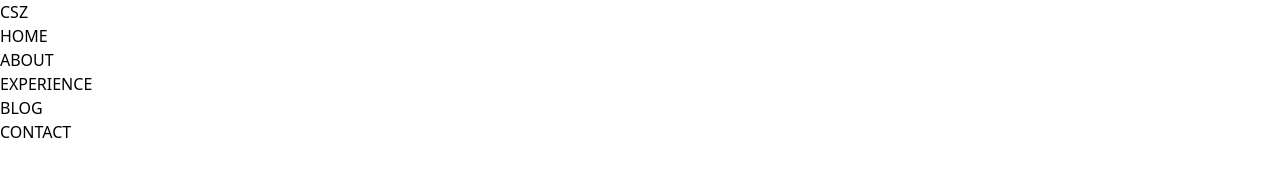
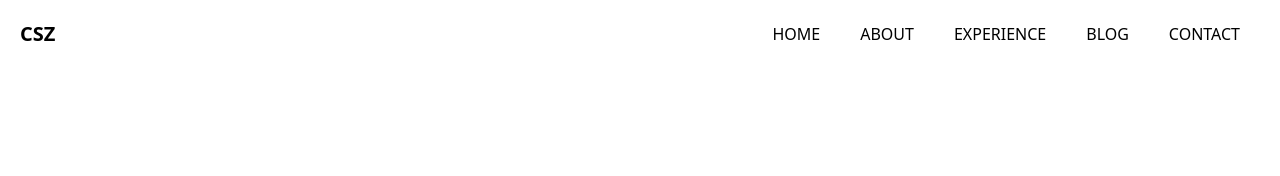
Before and after one commit to chawsuzin/portfolio, a plain HTML site: page index.html in a window 1280 px wide. Drawn offline with nearby package versions, Linux system fonts and the light colour scheme.

Commit message:
change css to tailwind

```diff
--- a/index.html
+++ b/index.html
@@ -8,14 +8,14 @@
     <script src="https://cdn.tailwindcss.com"></script>
 </head>
 <body>
-    <nav class="navigation">
-        <div>CSZ</div>
-        <div class="menuItem">
-            <div>HOME</div>
-            <div>ABOUT</div>
-            <div>EXPERIENCE</div>
-            <div>BLOG</div>
-            <div>CONTACT</div>
+    <nav class="flex justify-between items-center py-5 px-5">
+        <div class="text-xl font-semibold">CSZ</div>
+        <div class="flex justify-between">
+            <div class="px-5">HOME</div>
+            <div class="px-5">ABOUT</div>
+            <div class="px-5">EXPERIENCE</div>
+            <div class="px-5">BLOG</div>
+            <div class="px-5">CONTACT</div>
         </div>
     </nav>
 </body>
```
